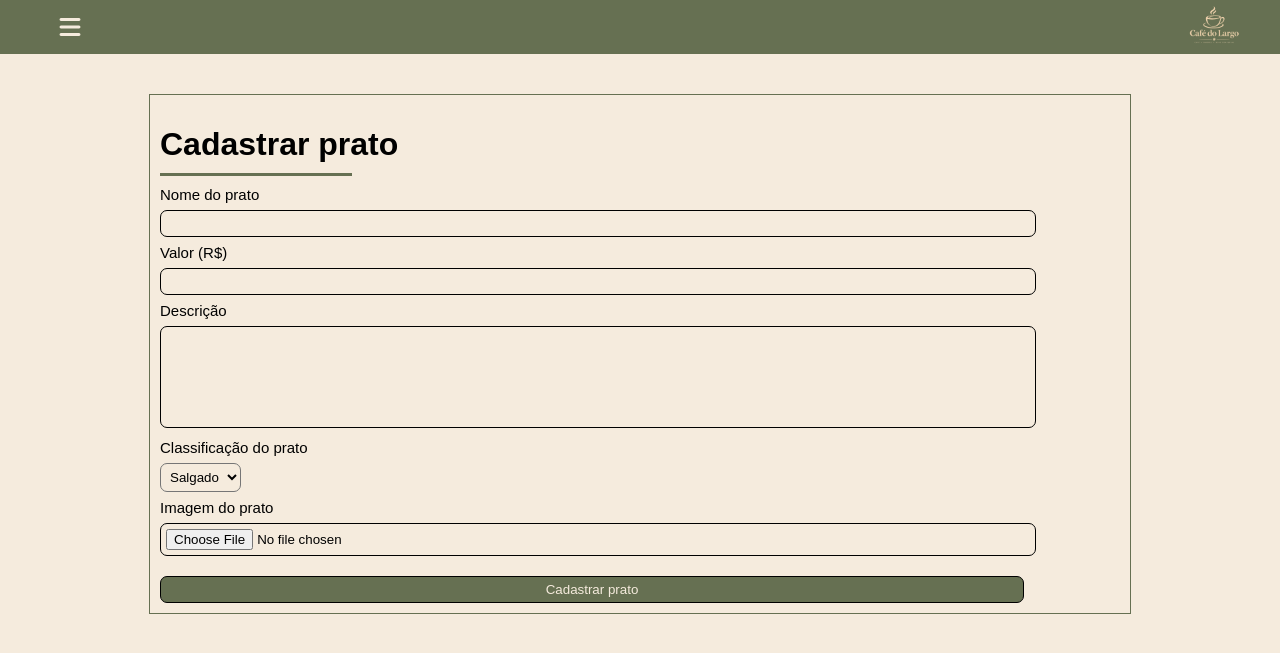
After one commit to Henrique-OG/cafe_do_largo, a Flask app: page /admin/pratos/novo in a window 1280 px wide. The commit adds this page. Shown: the top 653 px of the page. Run offline with Flask 3, Linux system fonts and the light colour scheme; some libraries are stand-ins or nearby versions.

Commit message:
I handled the part about registering dishes via the admin panel and viewing them on the public menu.
I handled the part about registering dishes via the admin panel and viewing them on the public menu.

```diff
--- a/admin/forms.py
+++ b/admin/forms.py
@@ -0,0 +1,52 @@
+from flask_wtf import FlaskForm
+from flask_wtf.file import FileField, FileRequired, FileAllowed
+from wtforms import StringField, TextAreaField, DecimalField, SubmitField, SelectField
+from wtforms.validators import DataRequired, Length, NumberRange, Optional
+
+class PratoForm(FlaskForm):
+    nome = StringField(
+        "Nome do prato",
+        validators=[
+            DataRequired(message="Informe o nome do prato."),
+            Length(max=60, message="O nome deve ter no máximo 60 caracteres.")
+        ],
+    )
+
+    valor = DecimalField(
+        "Valor (R$)",
+        places=2,
+        validators=[
+            DataRequired(message="Informe o valor"),
+            NumberRange(min=0.01, max=9999.99, message="Valor inválido"),
+        ]
+    )
+
+    sobre_prato = TextAreaField(
+        "Descrição",
+        validators=[
+            Optional(),
+            Length(max=300, message="A descrição pode ter no máximo 300 caracteres."),
+        ]
+    )
+
+    classificacao = SelectField(
+        'Classificação do prato',
+        render_kw={"class": "classificacao_prato_escolha"},
+        choices=[
+            ('salgado', 'Salgado'),
+            ('doce', 'Doce'),
+            ('bebida', 'Bebida')
+        ],
+        validators=[DataRequired()]
+    )
+
+    imagem = FileField(
+        "Imagem do prato",
+        render_kw={"class": "colocar_imagem_forms"},
+        validators=[
+            FileRequired(message="Escolha uma imagem."),
+            FileAllowed(["jpg", "jpeg", "png", "webp"], message="Envie apenas JPG, PNG ou WEBP."),
+        ],
+    )
+
+    enviar = SubmitField("Cadastrar prato")
--- a/admin/routes.py
+++ b/admin/routes.py
@@ -0,0 +1,41 @@
+from admin import admin_bp
+import os
+import uuid
+
+from flask import render_template, redirect, url_for, flash, current_app
+from werkzeug.utils import secure_filename
+
+from admin.forms import PratoForm
+from extensions import db
+from models import Pratos
+
+def salvar_imagem(arquivo):
+    extensao = os.path.splitext(secure_filename(arquivo.filename))[1].lower()
+    nome_final = f"{uuid.uuid4().hex}{extensao}"
+
+    pasta = os.path.join(current_app.static_folder, "imagens", "pratos")
+    os.makedirs(pasta, exist_ok=True)
+
+    arquivo.save(os.path.join(pasta, nome_final))
+    return nome_final
+
+@admin_bp.route("pratos/novo", methods=["GET","POST"])
+def novo_prato():
+    form = PratoForm()
+
+    if form.validate_on_submit():
+        nome_arquivo = salvar_imagem(form.imagem.data)
+
+        prato = Pratos(
+            nome=form.nome.data.strip(),
+            valor=float.valor.data,
+            sobre_prato=form.sobre_prato.data.strip(),
+            classificacao=form.classificacao.data,
+            imagem=nome_arquivo,
+        )
+        db.session.add(prato)
+        db.session.commit()
+
+        flash("Prato cadastrado com sucesso!")
+        return redirect(url_for("admin.novo_prato"))
+    return render_template("admin/adicionar_prato.html", form=form)
--- a/app.py
+++ b/app.py
@@ -18,4 +18,5 @@ with app.app_context():
     db.create_all()
 
 if __name__ == "__main__":
-    app.run(debug=True)
+    ##app.run(debug=True)
+    app.run(host='0.0.0.0', port=5000, debug=True)
--- a/config.py
+++ b/config.py
@@ -7,3 +7,4 @@ class Config:
     SQLALCHEMY_DATABASE_URI = 'sqlite:///cafe.db'
     SQLALCHEMY_TRACK_MODIFICATIONS = False
     SECRET_KEY = os.environ.get('SECRET_KEY')
+    MAX_CONTENT_LENGTH = 2 * 1024 * 1024   # 2 MB
--- a/models.py
+++ b/models.py
@@ -6,6 +6,7 @@ class Pratos(db.Model):
     sobre_prato = db.Column(db.Text())
     valor = db.Column(db.Numeric(8, 2), nullable=False)
     imagem = db.Column(db.String(255))
+    classificacao = db.Column(db.String(30), nullable=False)
     disponibilidade = db.Column(db.Boolean, default=True)
 
 class Adm(db.Model):
--- /dev/null
+++ b/static/css/admin_css/style.css
@@ -0,0 +1,146 @@
+@charset "UTF-8";
+
+:root {
+    --cor_fundo: #F5EBDD;
+    --cor_texto_preto: #000000;
+    --cor_texto_branco: #FFFDF8;
+    --cor_secundario: #667052;
+    --marrom_caramelo: #B87945;
+}
+
+body {
+    font-family: Arial, Helvetica, sans-serif;
+    color: var(--cor_texto_branco);
+    background-color: var(--cor_fundo);
+    padding: 0;
+    margin: 0;
+}
+
+p {
+    color: var(--cor_texto_preto);
+}
+
+h1 {
+    color: var(--cor_texto_preto);
+    margin-bottom: 0px;
+}
+
+.linha {
+    width: 20%;
+    background-color: var(--cor_secundario);
+    height: 3px;
+    margin: 10px 0;
+}
+
+header {
+    background-color: var(--cor_secundario);
+    padding: 5px;
+}
+
+.header_conteudo {
+    display: flex;
+    justify-content: space-between;
+    align-items: center;
+    max-width: 1200px;
+    margin: auto;
+}
+
+.menu_header {
+    display: block;
+    text-align: left;
+    padding-left: 15px;
+    width: 80%;
+}
+
+.menu-mobile {
+    position: relative;
+}
+
+.menu-mobile summary {
+    list-style: none;
+}
+
+.menu-mobile summary::-webkit-details-marker {
+    display: none;
+}
+
+i.fa-solid {
+    color: var(--cor_fundo);
+    font-size: 24px;
+}
+
+.nav_mobile {
+    position: absolute;
+    top: 50px;
+    padding: 15px;
+
+    display: flex;
+    flex-direction: column;
+
+    background-color: var(--cor_secundario);
+    border-radius: 0px 15px 15px 15px;
+    z-index: 2;
+}
+
+.nav_mobile a {
+    color: var(--cor_fundo);
+    text-decoration: none;
+    margin-bottom: 10px;
+}
+
+.imagem_header {
+    display: block;
+}
+
+.conteiner {
+    max-width: 1200px;
+    margin: auto;
+}
+
+.formulario {
+    margin: 40px auto;
+    padding: 10px;
+    width: 80%;
+    border: solid 1px var(--cor_secundario);
+}
+
+label {
+    display: block;
+    margin: 7px 0;
+    color: var(--cor_texto_preto);
+    font-size: 15px;
+}
+
+input {
+    width: 90%;
+    background-color: var(--cor_fundo);
+    border: solid 1px var(--cor_texto_preto);
+    border-radius: 7px;
+    padding: 5px;
+}
+
+textarea {
+    width: 90%;
+    height: 90px;
+    resize: none;
+    background-color: var(--cor_fundo);
+    border: solid 1px var(--cor_texto_preto);
+    border-radius: 7px;
+    padding: 5px;
+}
+
+.botao_enviar {
+    margin-top: 20px;
+    background-color: var(--cor_secundario);
+    color: var(--cor_fundo);
+}
+
+.colocar_imagem_forms {
+    color: var(--cor_texto_preto);
+}
+
+.classificacao_prato_escolha {
+    background-color: var(--cor_fundo);
+    padding: 5px;
+    border-radius: 7px;
+}
--- /dev/null
+++ b/templates/admin/adicionar_prato.html
@@ -0,0 +1,94 @@
+<!DOCTYPE html>
+<html lang="pt-br">
+<head>
+    <meta charset="UTF-8">
+    <meta name="viewport" content="width=device-width, initial-scale=1.0">
+    <link rel="icon" href="../../static/imagens/imagem_logo.png" type="image/png">
+    <link rel="stylesheet" href="{{ url_for('static', filename='css/admin_css/style.css') }}">
+    <link rel="stylesheet" href="https://cdnjs.cloudflare.com/ajax/libs/font-awesome/7.3.1/css/all.min.css">
+    <title>Cadastrar prato - Admin</title>
+    <meta name="robots" content="noindex">
+</head>
+<body>
+    <header>
+        <div class="header_conteudo">
+
+            <div class="menu_header">
+                <div class="menu_mobile">
+                    <details class="menu-mobile">
+                        <summary aria-label="Abrir menu">
+                            <i class="fa-solid fa-bars" aria-hidden="true"></i>
+                        </summary>
+
+                        <nav class="nav_mobile" aria-label="Menu Principal">
+                            <a href="#">Voltar</a>
+                            <a href="#">Adicionar pratos</a>
+                            <a href="#">Adicionar fotos</a>
+                            <a href="#">Verificar pratos</a>
+                            <a href="#">Verificar galeria</a>
+                        </nav>
+                    </details>
+                </div>
+            </div>
+
+            <div class="imagem_header">
+                <img src="../../static/imagens/imagem_logo.png" alt="Café do largo">
+            </div>
+
+        </div>
+    </header>
+
+    <main>
+        <div class="cadastro_de_prato">
+            <div class="conteiner">
+                <div class="formulario">
+                    <h1>Cadastrar prato</h1>
+                    <div class="linha"></div>
+
+                    {% with mensagens = get_flashed_messages() %}
+                        {% for mensagem in mensagens %}
+                            <p role="status">{{ mensagem }}</p>
+                        {% endfor %}
+                    {% endwith %}
+
+                    <form method="POST" enctype="multipart/form-data">
+                        {{ form.hidden_tag() }}
+
+                        <div>
+                            {{ form.nome.label }}
+                            {{ form.nome(maxlength=60) }}
+                            {% for erro in form.nome.errors %}<small>{{ erro }}</small>{% endfor %}
+                        </div>
+
+                        <div>
+                            {{ form.valor.label }}
+                            {{ form.valor(type="number", step="0.01", min="0.01") }}
+                            {% for erro in form.valor.errors %}<small>{{ erro }}</small>{% endfor %}
+                        </div>
+
+                        <div>
+                            {{ form.sobre_prato.label }}
+                            {{ form.sobre_prato(rows=4, maxlength=300) }}
+                            {% for erro in form.sobre_prato.errors %}<small>{{ erro }}</small>{% endfor %}
+                        </div>
+
+                        <div>
+                            {{ form.classificacao.label }}
+                            {{form.classificacao()}}
+                            {% for erro in form.classificacao.errors %}<small>{{ erro }}</small>{% endfor %}
+                        </div>
+
+                        <div>
+                            {{ form.imagem.label }}
+                            {{ form.imagem(accept="image/png, image/jpeg, image/webp")}}
+                            {% for erro in form.imagem.errors %}<small>{{ erro }}</small>{% endfor %}
+                        </div>
+
+                        {{ form.enviar(class_="botao_enviar") }}
+                    </form>
+                </div>
+            </div>
+        </div>
+    </main>
+</body>
+</html>
```
Also changed, not shown: public/routes.py (+19 -1 lines), static/css/public_css/style.css (renamed from static/css/style.css, +77 -0 lines), static/css/public_css/style_pc.css (renamed from static/css/style_pc.css, +25 -0 lines), templates/index.html (+9 -9 lines), templates/public/cardapio.html (added, +82 -0 lines).
